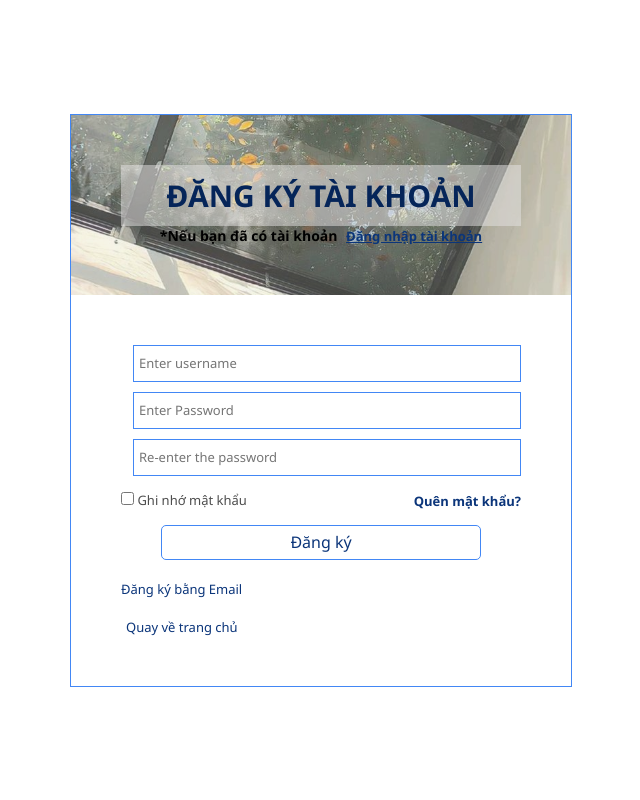
After one commit to chau-nm/php-food-service, a PHP site: page /templates/signup.php in a window 1280 px wide. The commit adds this page. Shown: the whole page, without its empty margins (319-959 px from the left). Run offline with PHP 8.4, Linux system fonts and the light colour scheme.

Commit message:
set up and present signup

```diff
--- a/src/conf/routes/view-routes.php
+++ b/src/conf/routes/view-routes.php
@@ -22,5 +22,10 @@ return [
         "url" => "/login",
         "method" => HttpMethod::GET,
         "controller" => "LoginController::view",
+    ],
+    [
+        "url" => "/signup",
+        "method" => HttpMethod::GET,
+        "controller" => "SignupController::view",
     ]
 ];
--- a/templates/login.php
+++ b/templates/login.php
@@ -17,7 +17,7 @@
             <h3> Đăng nhập </h3>
             <p>
                 Bạn chưa có tài khoản?
-                    <a class="" data-panel=".panel-signup" href="#">
+                <a class="" data-panel=".panel-signup" href="">
                     <u>Đăng ký miễn phí</u>
                 </a>
             </p>
@@ -56,10 +56,14 @@
                         Đăng nhập bằng Email
                     </a>
                 </div>
+                <div>
+                    <a href=""> Quay về trang chủ </a>
+                </div>
             </form>
         </div>
     </div>
 </section>
 
 <script type="module" src="/assets/js/login.js"></script>
+
 </html>
--- /dev/null
+++ b/templates/signup.php
@@ -0,0 +1,72 @@
+<!DOCTYPE html>
+<html lang="en">
+
+<head>
+    <meta charset="UTF-8">
+    <meta name="viewport" content="width=device-width, initial-scale=1.0">
+    <title> Vietnamese cuisine singup </title>
+    <link rel="stylesheet" href="/assets/css/app.css">
+    <link rel="stylesheet" href="/assets/css/signup.css">
+</head>
+
+<body>
+    <section class="signup">
+        <div class="signup-page">
+            <div>
+                <h3> Đăng ký tài khoản </h3>
+                <p>
+                    *Nếu bạn đã có tài khoản
+                    <a href="login.php">
+                        <u> Đăng nhập tài khoản </u>
+                    </a>
+                </p>
+            </div>
+
+            <div class="signup-form">
+                <form action="">
+                    <div class="form-group">
+                        <span> <i class="fa-solid fa-user"></i> </span>
+                        <input type="text" class="username" name="username" placeholder="Enter username">
+                    </div>
+                    <div class="form-group">
+                        <span> <i class="fa-solid fa-lock"></i> </span>
+                        <input type="password" class="password" name="password" placeholder="Enter Password">
+                    </div>
+                    <div class="form-group">
+                        <span> <i class="fa-solid fa-lock"></i> </span>
+                        <input type="password" class="re-password" name="re-password" placeholder="Re-enter the password">
+                    </div>
+                    <div class="remember-row">
+                        <div class="rmb">
+                            <label class="checkbox">
+                                <input type="checkbox" value="remember-me">
+                                <span class="label-text">Ghi nhớ mật khẩu</span>
+                            </label>
+                        </div>
+                        <div class="forgotPwd">
+                            <p>
+                                <a data-panel=".panel-forgot" href="#">Quên mật khẩu?</a>
+                            </p>
+                        </div>
+                    </div>
+                    <div class="btn-block">
+                        <button type="submit">
+                            Đăng ký
+                            <i class="fa-solid fa-arrow-right"></i>
+                        </button>
+                    </div>
+                    <div class="form-group login-email">
+                        <a href="" target="_blank" class="btn-block" type="button">
+                            Đăng ký bằng Email
+                        </a>
+                    </div>
+                    <div>
+                        <a href="">Quay về trang chủ </a>
+                    </div>
+                </form>
+            </div>
+        </div>
+    </section>
+</body>
+
+</html>
```
Also changed, not shown: src/controller/SignupController.php (added, +15 -0 lines), public/assets/css/signup.css (added), public/assets/images/bg/bg-signup.jpg (added). Lines whose indentation alone changed are shown as unchanged.
